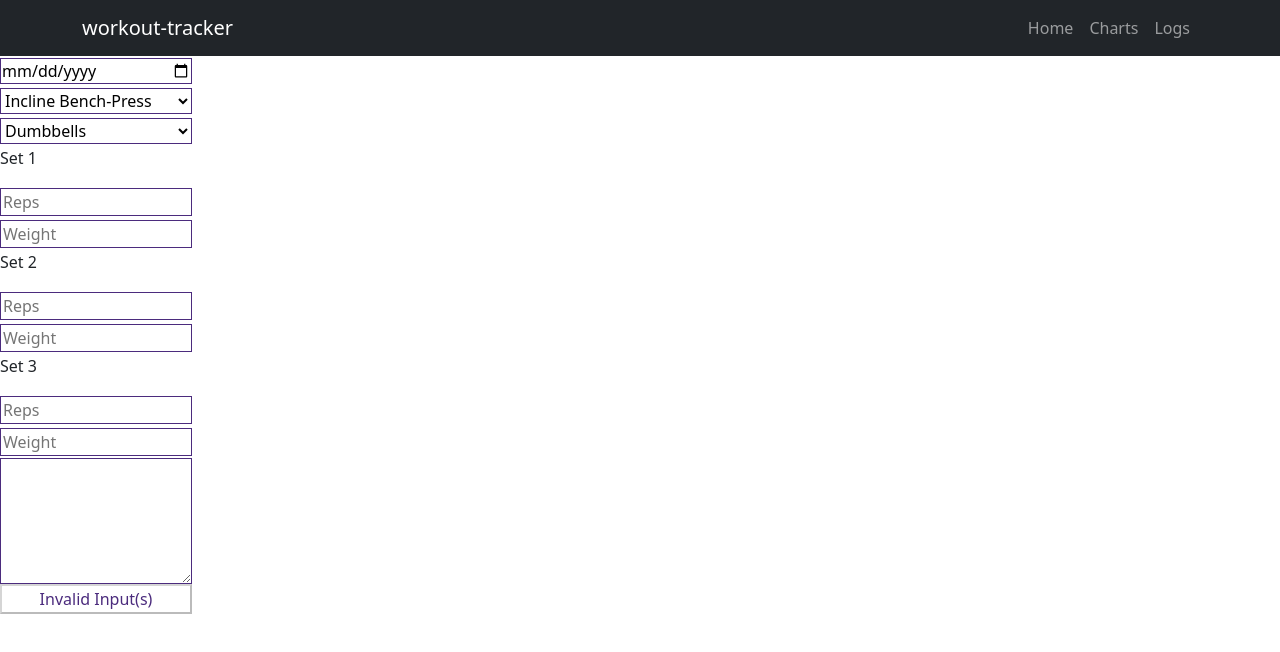
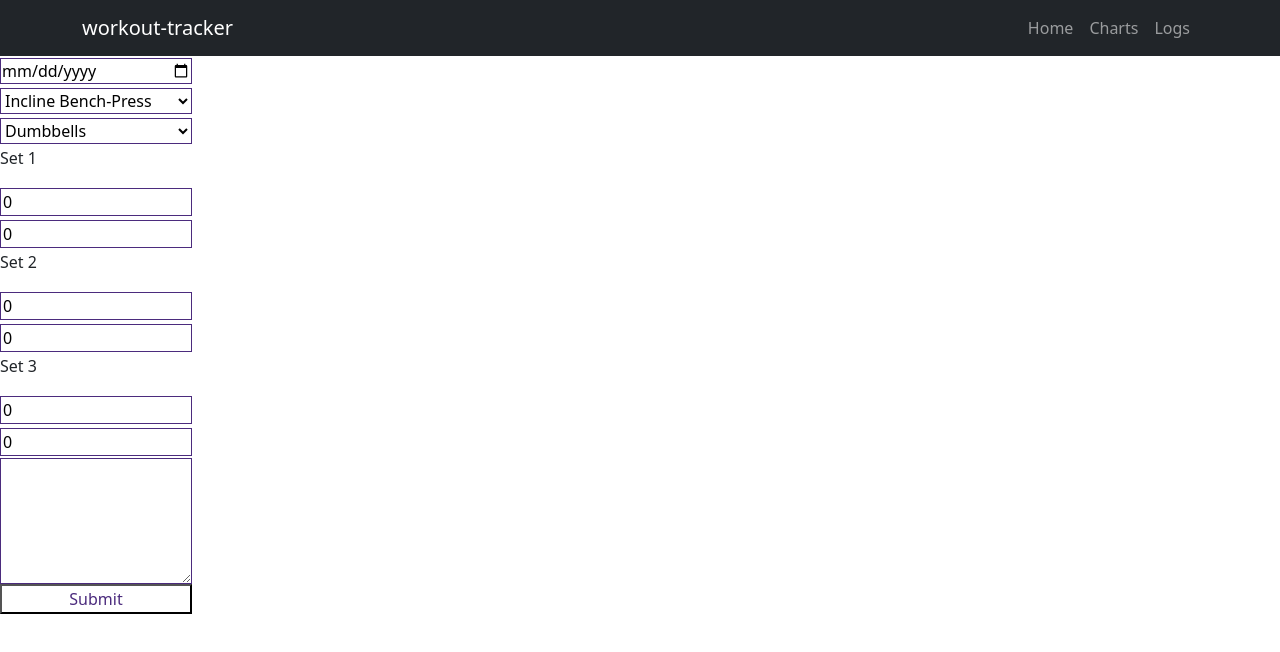
Before and after one commit to samuel-b/workout-tracker-frontend, a React (Create React App) app: page / in a window 1280 px wide. Shown: the top 652 px of the page. Built offline with nearby package versions, Linux system fonts and the light colour scheme; no server answers; the database is empty.

Commit message:
refactored state, handleInput function and dateFormat function in form

```diff
--- a/src/components/WorkoutForm/WorkoutForm.jsx
+++ b/src/components/WorkoutForm/WorkoutForm.jsx
@@ -6,69 +6,39 @@ import {
     StyledInput,
     StyledTextArea,
     StyledSelect,
-    StyledDiabledButton,
 } from "./StyledWorkoutForm";
 
 const WorkoutForm = () => {
-    const [date, setDate] = useState("");
-    const [exercise, setExercise] = useState("Incline Bench-Press");
-    const [equipment, setEquipment] = useState("Dumbbells");
-    const [notes, setNotes] = useState("");
-    const [repsSetOne, setRepsSetOne] = useState(0);
-    const [repsSetTwo, setRepsSetTwo] = useState(0);
-    const [repsSetThree, setRepsSetThree] = useState(0);
-    const [weightSetOne, setWeightSetOne] = useState(0);
-    const [weightSetTwo, setWeightSetTwo] = useState(0);
-    const [weightSetThree, setWeightSetThree] = useState(0);
-
-    const handleDate = (e) => {
-        const day = e.target.value.slice(8);
-        const year = e.target.value.slice(0, 4);
-        const month = e.target.value.slice(5, 7);
-        setDate(`${day}/${month}/${year}`);
+    const initialState = {
+        date: "",
+        exercise: "Incline Bench-Press",
+        equipment: "Dumbells",
+        repsSetOne: 0,
+        weightSetOne: 0,
+        repsSetTwo: 0,
+        weightSetTwo: 0,
+        repsSetThree: 0,
+        weightSetThree: 0,
+        notes: "",
     };
 
-    const handleExercise = (e) => {
-        setExercise(e.target.value);
+    const [state, setState] = useState(initialState);
+
+    const handleInput = (e) => {
+        const inputName = e.target.name;
+        const inputValue = e.target.value;
+        setState((prev) => ({ ...prev, [inputName]: inputValue }));
     };
 
-    const handleEquipment = (e) => {
-        setEquipment(e.target.value);
-    };
-
-    const handleNotes = (e) => {
-        setNotes(e.target.value);
-    };
-
-    const handleRepsSetOne = (e) => {
-        setRepsSetOne(e.target.value);
-    };
-
-    const handleWeightSetOne = (e) => {
-        setWeightSetOne(e.target.value);
-    };
-
-    const handleRepsSetTwo = (e) => {
-        setRepsSetTwo(e.target.value);
-    };
-
-    const handleWeightSetTwo = (e) => {
-        setWeightSetTwo(e.target.value);
-    };
-
-    const handleRepsSetThree = (e) => {
-        setRepsSetThree(e.target.value);
-    };
-
-    const handleWeightSetThree = (e) => {
-        setWeightSetThree(e.target.value);
+    const formatDate = (date) => {
+        return date.split("-").reverse().join("/");
     };
 
     const calcOneRepMax = () => {
         const arr = [];
-        arr.push(weightSetOne / (1.0278 - 0.0278 * repsSetOne));
-        arr.push(weightSetTwo / (1.0278 - 0.0278 * repsSetTwo));
-        arr.push(weightSetThree / (1.0278 - 0.0278 * repsSetThree));
+        arr.push(state.weightSetOne / (1.0278 - 0.0278 * state.repsSetOne));
+        arr.push(state.weightSetTwo / (1.0278 - 0.0278 * state.repsSetTwo));
+        arr.push(state.weightSetThree / (1.0278 - 0.0278 * state.repsSetThree));
         return Number(
             arr
                 .sort(function (a, b) {
@@ -81,24 +51,32 @@ const WorkoutForm = () => {
     const handleSubmit = () => {
         create(
             "workouts",
-            date,
-            exercise,
-            equipment,
-            notes,
-            repsSetOne,
-            weightSetOne,
-            repsSetTwo,
-            weightSetTwo,
-            repsSetThree,
-            weightSetThree,
+            formatDate(state.date),
+            state.exercise,
+            state.equipment,
+            state.notes,
+            state.repsSetOne,
+            state.weightSetOne,
+            state.repsSetTwo,
+            state.weightSetTwo,
+            state.repsSetThree,
+            state.weightSetThree,
             calcOneRepMax(),
         );
     };
 
     return (
         <FormWrapper>
-            <StyledInput onChange={handleDate} type="date" required />
-            <StyledSelect onChange={handleExercise} name="" id="">
+            <StyledInput
+                type="date"
+                name="date"
+                value={state.date}
+                onChange={handleInput}
+            />
+            <StyledSelect
+                name="exercise"
+                value={state.exercise}
+                onChange={handleInput}>
                 <option disabled>--Chest/Triceps--</option>
                 <option value="Incline Bench-Press">Incline Bench-Press</option>
                 <option value="Bench-Press">Bench-Press</option>
@@ -121,67 +99,58 @@ const WorkoutForm = () => {
                 <option value="Hammer Curl">Hammer Curl</option>
                 <option value="Preacher Curl">Preacher Curl</option>
             </StyledSelect>
-            <StyledSelect onChange={handleEquipment} name="" id="">
+            <StyledSelect
+                name="equipment"
+                value={state.equipment}
+                onChange={handleInput}>
                 <option value="Dumbbells">Dumbbells</option>
                 <option value="Machine">Machine</option>
             </StyledSelect>
             <p>Set 1</p>
             <StyledInput
-                onChange={handleRepsSetOne}
                 type="number"
-                placeholder="Reps"
-                required
+                name="repsSetOne"
+                value={state.repsSetOne}
+                onChange={handleInput}
             />
             <StyledInput
-                onChange={handleWeightSetOne}
                 type="number"
-                placeholder="Weight"
-                required
+                name="weightSetOne"
+                value={state.weightSetOne}
+                onChange={handleInput}
             />
             <p>Set 2</p>
             <StyledInput
-                onChange={handleRepsSetTwo}
                 type="number"
-                placeholder="Reps"
-                required
+                name="repsSetTwo"
+                value={state.repsSetTwo}
+                onChange={handleInput}
             />
             <StyledInput
-                onChange={handleWeightSetTwo}
                 type="number"
-                placeholder="Weight"
-                required
+                name="weightSetTwo"
+                value={state.weightSetTwo}
+                onChange={handleInput}
             />
             <p>Set 3</p>
             <StyledInput
-                onChange={handleRepsSetThree}
                 type="number"
-                placeholder="Reps"
-                required
+                name="repsSetThree"
+                value={state.repsSetThree}
+                onChange={handleInput}
             />
             <StyledInput
-                onChange={handleWeightSetThree}
                 type="number"
-                placeholder="Weight"
-                required
+                name="weightSetThree"
+                value={state.weightSetThree}
+                onChange={handleInput}
             />
             <StyledTextArea
-                onChange={handleNotes}
-                name=""
-                id=""
+                onChange={handleInput}
+                name="notes"
+                value={state.notes}
                 rows="5"></StyledTextArea>
-            {!date ||
-            !repsSetOne ||
-            !repsSetTwo ||
-            !repsSetThree ||
-            !weightSetOne ||
-            !weightSetTwo ||
-            !weightSetThree ? (
-                <StyledDiabledButton disabled>
-                    Invalid Input(s)
-                </StyledDiabledButton>
-            ) : (
-                <StyledButton onClick={handleSubmit}>Submit</StyledButton>
-            )}
+            <StyledButton onClick={handleSubmit}>Submit</StyledButton>
         </FormWrapper>
     );
 };
```
Also changed, not shown: 1 other file (tests, documents, lock files or other folders).
